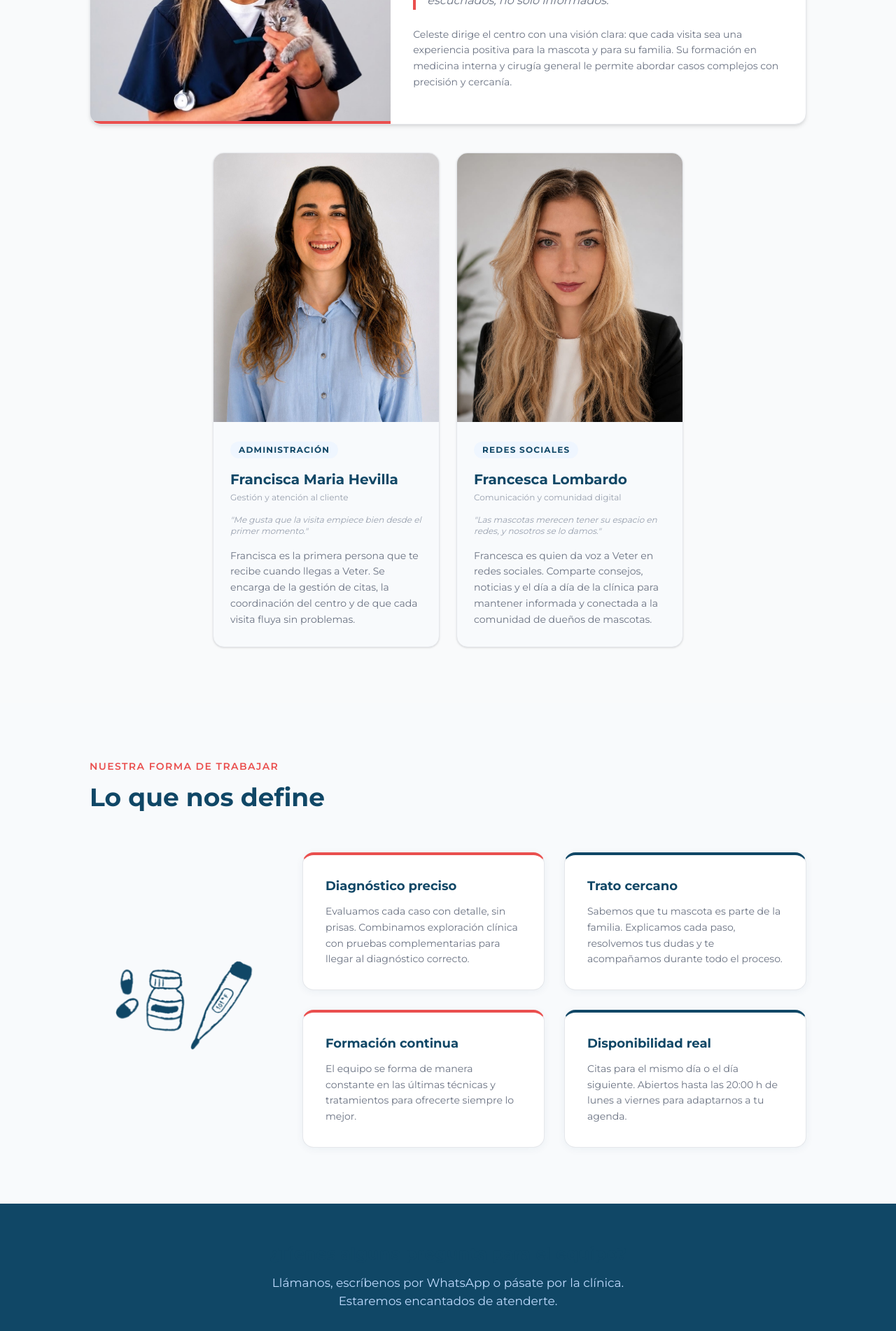
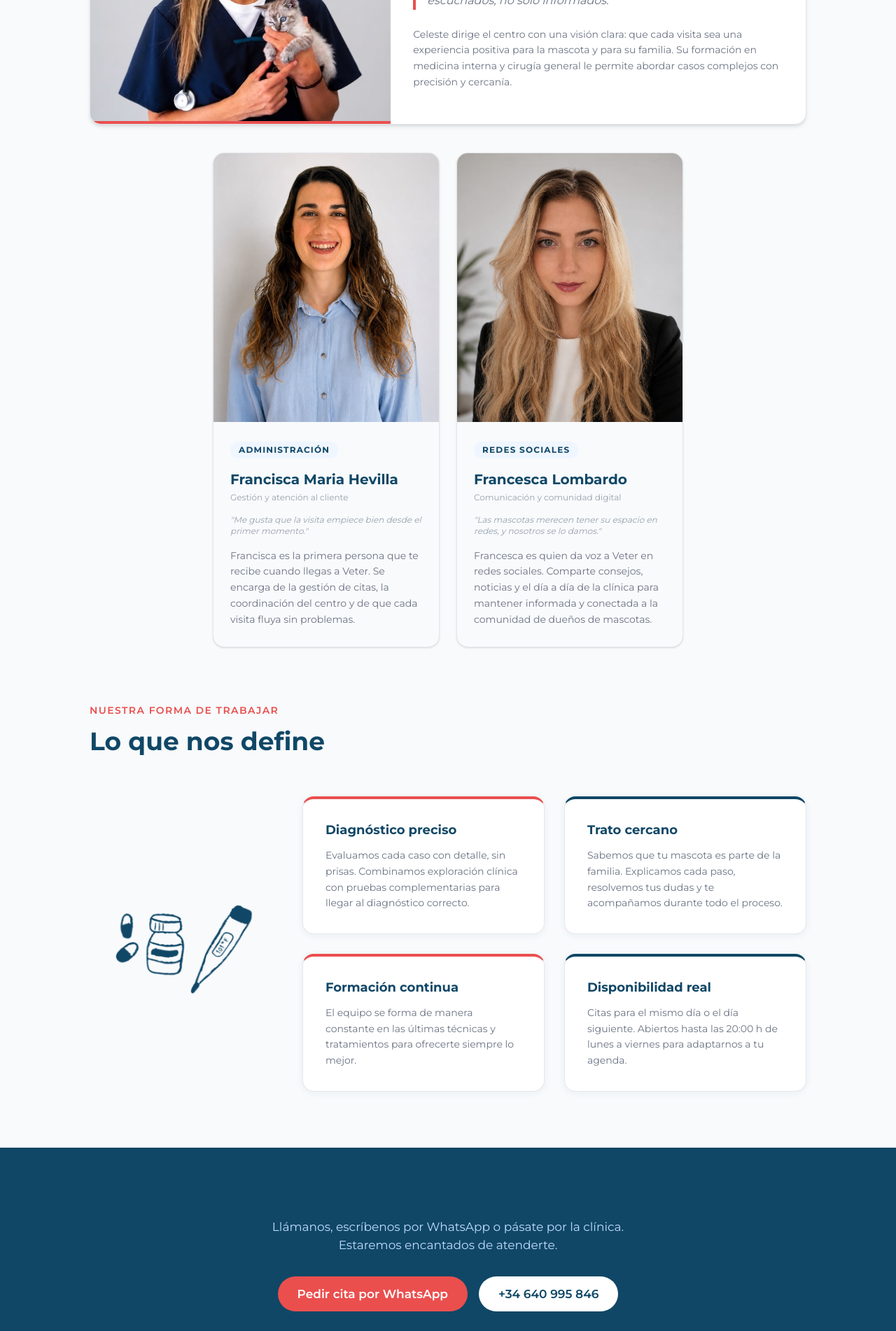
Before and after one commit to frandevp/Veter-web, a Next.js app in the folder veter-web/: page /equipo in a window 1280 px wide. Shown: the part 1485-3387 px from the top of the page at 70% size. Built offline with nearby package versions, Linux system fonts and the light colour scheme.

Commit message:
fix: reducir separación entre equipo y valores

```diff
--- a/veter-web/app/equipo/page.tsx
+++ b/veter-web/app/equipo/page.tsx
@@ -71,7 +71,7 @@ className="object-cover"
 </section>
 
 {/* === SECCIÓN EQUIPO REDISEÑADA === */}
-<div className="relative bg-gray-50 py-20 px-4 overflow-hidden">
+<div className="relative bg-gray-50 pt-20 pb-10 px-4 overflow-hidden">
 
 {/* Ilustración decorativa flotante — esquina superior derecha */}
 <div className="absolute top-8 right-0 w-52 md:w-72 opacity-10 pointer-events-none select-none" aria-hidden="true">
@@ -204,7 +204,7 @@ Francesca es quien da voz a Veter en redes sociales. Comparte consejos, noticias
 </div>
 
 {/* Valores — rediseño */}
-<div style={{ backgroundColor: "#f8fafc" }} className="py-20 px-4">
+<div style={{ backgroundColor: "#f8fafc" }} className="pt-10 pb-20 px-4">
 <div className="max-w-5xl mx-auto">
 
 <p className="text-sm font-semibold uppercase tracking-widest mb-3" style={{ color: "#ea4f4e" }}>Nuestra forma de trabajar</p>
```
